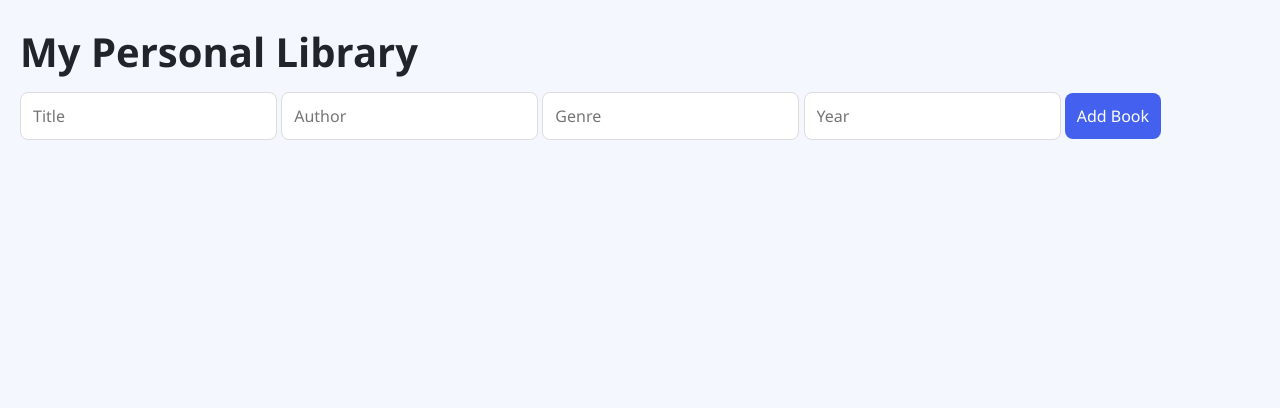
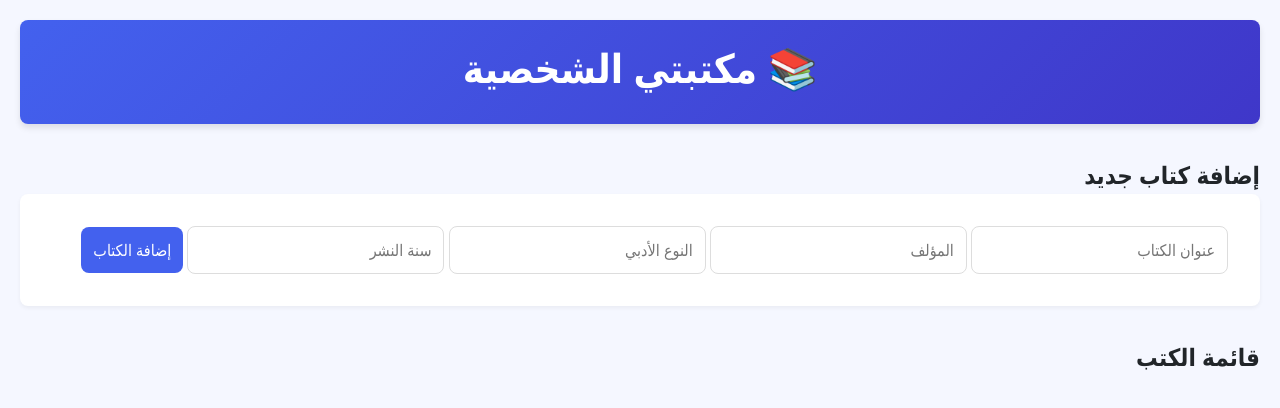
Before and after one commit to abdulrhmansalama/Personal-Library-Manager, a plain HTML site: page public/index.html in a window 1280 px wide. Drawn offline with Linux system fonts and the light colour scheme.

Commit message:
Update index.html

```diff
--- a/public/index.html
+++ b/public/index.html
@@ -1,39 +1,36 @@
 <!DOCTYPE html>
-<html>
+<html lang="ar" dir="rtl">
 <head>
+    <meta charset="UTF-8">
+    <meta name="viewport" content="width=device-width, initial-scale=1.0">
+    <title>مكتبتي الشخصية</title>
     <link rel="stylesheet" href="/style.css">
-    <title>My Digital Library</title>
-    <script src="https://unpkg.com/htmx.org@1.9.6"></script>
-    <script>
-        async function deleteBook(title) {
-            await fetch(`/api/books/${encodeURIComponent(title)}`, {
-                method: 'DELETE'
-            });
-            htmx.trigger('#book-list', 'refresh');
-        }
-    </script>
 </head>
 <body>
-    <h1>My Personal Library</h1>
+    <div class="container">
+        <header>
+            <h1>📚 مكتبتي الشخصية</h1>
+        </header>
 
-    <form hx-post="/api/books" hx-swap="none">
-        <input type="text" name="title" placeholder="Title" required>
-        <input type="text" name="author" placeholder="Author" required>
-        <input type="text" name="genre" placeholder="Genre" required>
-        <input type="number" name="year" placeholder="Year" required>
-        <button type="submit">Add Book</button>
-    </form>
+        <section class="add-book">
+            <h2>إضافة كتاب جديد</h2>
+            <form id="bookForm">
+                <input type="text" id="title" placeholder="عنوان الكتاب" required>
+                <input type="text" id="author" placeholder="المؤلف" required>
+                <input type="text" id="genre" placeholder="النوع الأدبي" required>
+                <input type="number" id="year" placeholder="سنة النشر" required>
+                <button type="submit">إضافة الكتاب</button>
+            </form>
+        </section>
 
-    <div id="book-list" hx-get="/api/books" hx-trigger="load, refresh">
-        <!-- Books will load here -->
+        <section class="book-list">
+            <h2>قائمة الكتب</h2>
+            <div id="booksContainer">
+                <!-- يتم عرض الكتب هنا ديناميكيًا -->
+            </div>
+        </section>
     </div>
 
-    <template id="book-template">
-        <div class="book">
-            <h3>{title}</h3>
-            <p>By {author} ({year}) - {genre}</p>
-            <button onclick="deleteBook('{title}')">Delete</button>
-        </div>
-    </template>
+    <script src="/app.js"></script>
 </body>
 </html>
```
